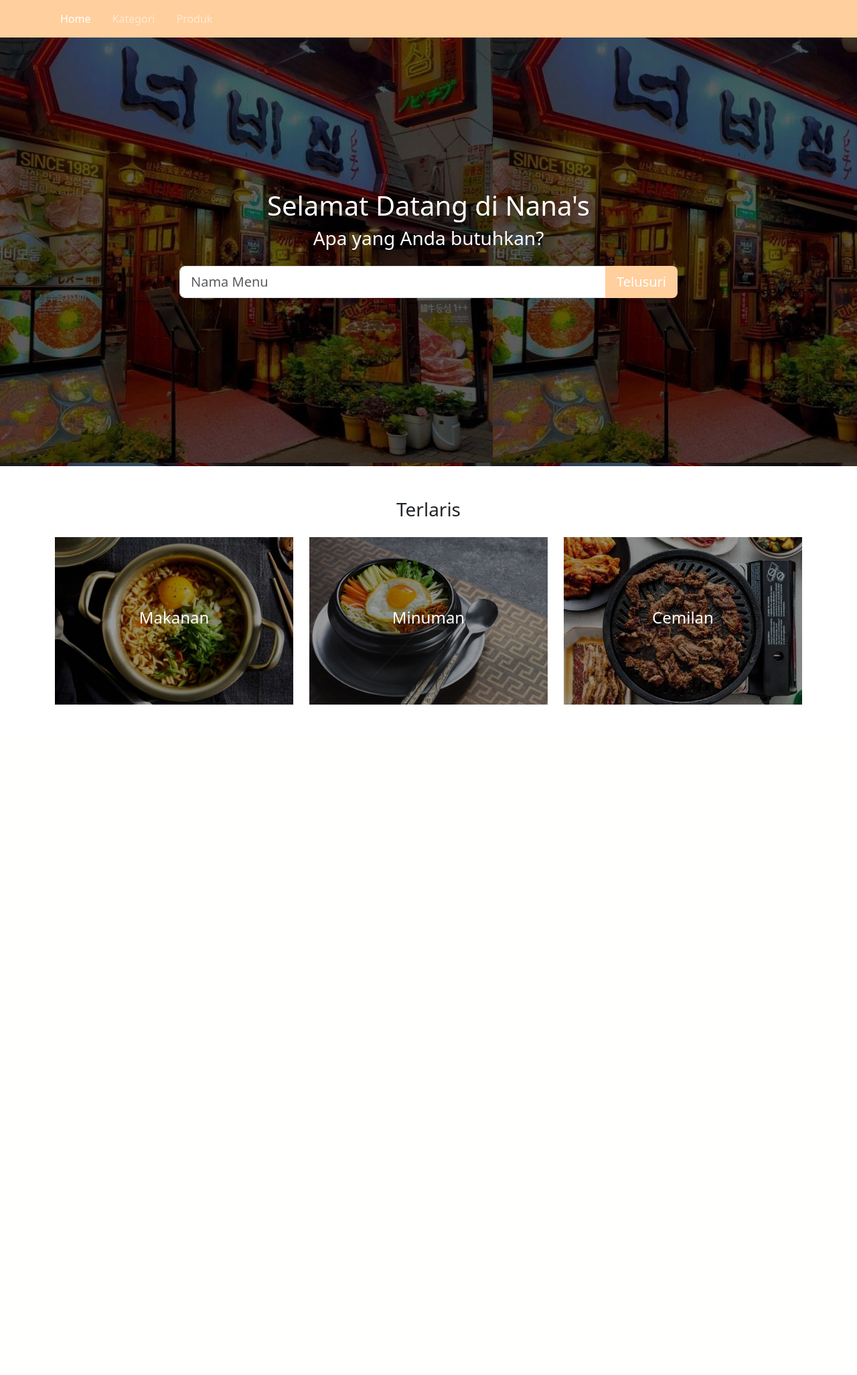
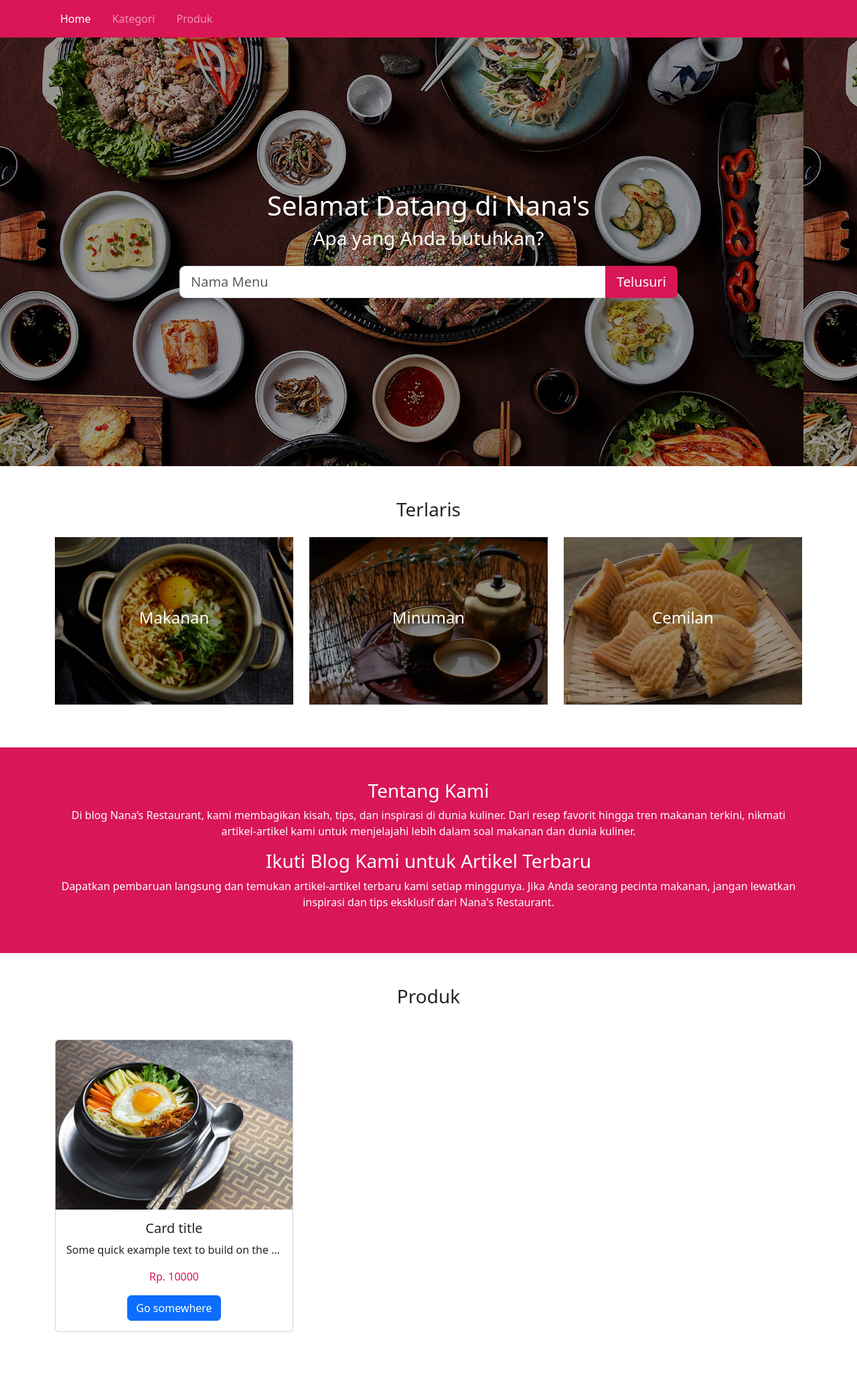
Before and after one commit to MuslimahQurniawati/Project_Uas, a PHP site: page / in a window 1280 px wide. Shown: the whole page at 67% size. Before the commit the page ends 1052 px from the top, so only its background shows below. Run offline with PHP 8.4, Linux system fonts and the light colour scheme; some libraries are stand-ins or nearby versions.

Commit message:
melanjutkan halaman web utama

```diff
--- a/adminpanel/kategori-detail.php
+++ b/adminpanel/kategori-detail.php
@@ -2,7 +2,7 @@
 session_start();
 require "../koneksi.php";
 
-    $id = $_GET['p'];
+
     $query =mysqli_query($con, "SELECT * FROM kategori WHERE id='$id'");
     $data =mysqli_fetch_array($query);
 
--- a/adminpanel/kategori.php
+++ b/adminpanel/kategori.php
@@ -138,7 +138,7 @@ $jumlahKategori = mysqli_num_rows($queryKategori);
                                         <td><?php echo $number; ?></td>
                                         <td><?php echo $data['nama']; ?></td>
                                             <td>
-                                            <a href="kategori-detail.php?p<?php echo $data['id']; ?>"
+                                            <a href="kategori-detail.php?<?php echo $data['id']; ?>"
                                             class="btn btn-info">
                                             <i class="fa fa-search"></i></a>
 
--- a/css/style.css
+++ b/css/style.css
@@ -1,18 +1,18 @@
 .warna1 {
-background-color: #FFB38E;
+background-color: #EB3678;
 }
 
 .warna2 {
-    background-color: #FFCF9D;
+    background-color: #D91656;
 }
 
 .warna3 {
-    background-color: #DE8F5F;
+    background-color: #FF4E88;
 }
 
 .banner{
     height: 80vh;
-    background: linear-gradient(rgba(0,0,0,0.4), rgba(0,0,0,0.4)), url('../image/gambar-depan.jpg');
+    background: linear-gradient(rgba(0,0,0,0.4), rgba(0,0,0,0.4)), url('../image/restoran.jpg');
 }
 
 .highlighted-kategori{
@@ -27,12 +27,24 @@ background-color: #FFB38E;
 }
 
 .kategori-minuman{
-    background: linear-gradient(rgba(0,0,0,0.4), rgba(0,0,0,0.4)), url('../image/bibimbap.jpg');
+    background: linear-gradient(rgba(0,0,0,0.4), rgba(0,0,0,0.4)), url('../image/makgeolli.jpg');
     background-size: cover ;
     background-position: center;
 }
 .kategori-cemilan{
-    background: linear-gradient(rgba(0,0,0,0.4), rgba(0,0,0,0.4)), url('../image/bulgogi.jpg');
+    background: linear-gradient(rgba(0,0,0,0.4), rgba(0,0,0,0.4)), url('../image/bugopang.jpg');
     background-size: cover ;
     background-position: center;
 }
+.no-decoration{
+    text-decoration: none;
+    color: white;
+}
+.no-decoration:hover{
+    color: #EB3678;
+}
+
+.text-harga{
+    size: 30px;
+    color: #D91656;
+}
--- a/index.php
+++ b/index.php
@@ -33,24 +33,57 @@
             <h3>Terlaris</h3>
 
             <div class="row mt-4">
-                <div class="col-4">
+                <div class="col-md-4 mb-3">
                     <div class="highlighted-kategori kategori-makanan d-flex justify-content-center align-items-center">
-                        <h4 class="text-white">Makanan</h4>
+                        <h4 class="text-white"><a class="no-decoration" href="produk.php?kategori=Makanan">Makanan</a></h4>
                     </div>
                 </div>
-                <div class="col-4">
+                <div class="col-md-4 mb-3">
                     <div class="highlighted-kategori kategori-minuman d-flex justify-content-center align-items-center">
-                        <h4 class="text-white">Minuman</h4>
+                        <h4 class="text-white"><a class="no-decoration" href="produk.php?kategori=Minuman">Minuman</a></h4>
                     </div>
                 </div>
-                <div class="col-4">
+                <div class="col-md-4 mb-3">
                     <div class="highlighted-kategori kategori-cemilan d-flex justify-content-center align-items-center">
-                        <h4 class="text-white">Cemilan</h4>
+                        <h4 class="text-white"><a class="no-decoration" href="produk.php?kategori=Cemilan">Cemilan</a></h4>
                     </div>
                 </div>
             </div>
         </div>
     </div>
+
+    <!-- tentang kami -->
+
+    <div class="container-fluid warna2 py-5">
+        <div class="container text-center text-white">
+            <h3>Tentang Kami</h3>
+            <p>Di blog Nana’s Restaurant, kami membagikan kisah, tips, dan inspirasi di dunia kuliner. Dari resep favorit hingga tren makanan terkini, nikmati artikel-artikel kami untuk menjelajahi lebih dalam soal makanan dan dunia kuliner.</p>
+            <h3>Ikuti Blog Kami untuk Artikel Terbaru</h3>
+                <p>Dapatkan pembaruan langsung dan temukan artikel-artikel terbaru kami setiap minggunya. Jika Anda seorang pecinta makanan, jangan lewatkan inspirasi dan tips eksklusif dari Nana's Restaurant.</p>
+        </div>
+    </div>
+
+    <!-- produk -->
+    <div class="container-fluid py-5">
+        <div class="container text-center">
+            <h3>Produk</h3>
+                <div class="row mt-5">
+                    <div class="col-sm-6 col-md-4 mb-3">
+                        <div class="card">
+                            <img src="image/bibimbap.jpg" class="card-img-top" alt="...">
+                            <div class="card-body">
+                                <h5 class="card-title">Card title</h5>
+                                <p class="card-text text-truncate">Some quick example text to build on the card title and make up the bulk of the card's content.</p>
+                                <p class="card-text text-harga">Rp. 10000</p>
+                                <a href="#" class="btn btn-primary">Go somewhere</a>
+                            </div>
+                        </div>
+                    </div>
+                </div>
+        </div>
+    </div>
+
+
 <script src="bootstrap/js/bootstrap.bundle.min.js"></script>
 <script src="fontawesome/js/all.min.js"></script>
 </body>
```
Also changed, not shown: image/bugopang.jpg (added), image/gambar-restaurant.jpg (added), image/makgeolli.jpg (added), image/restoran.jpg (added).
